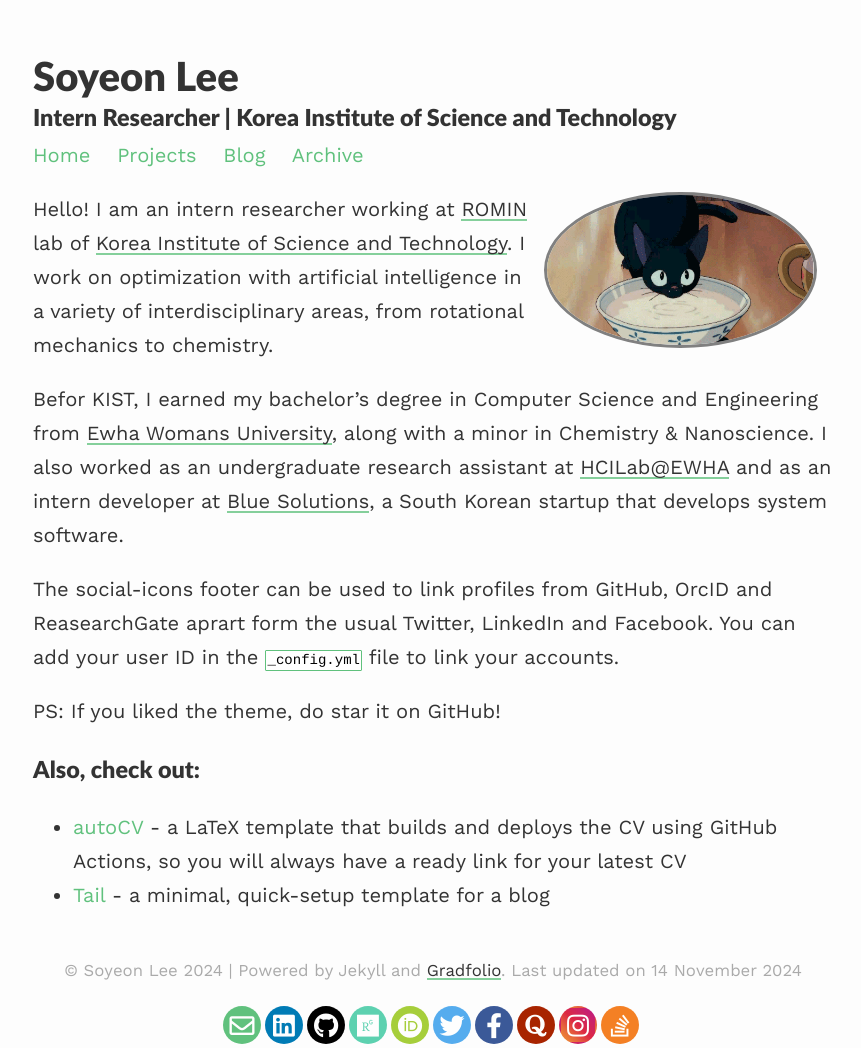
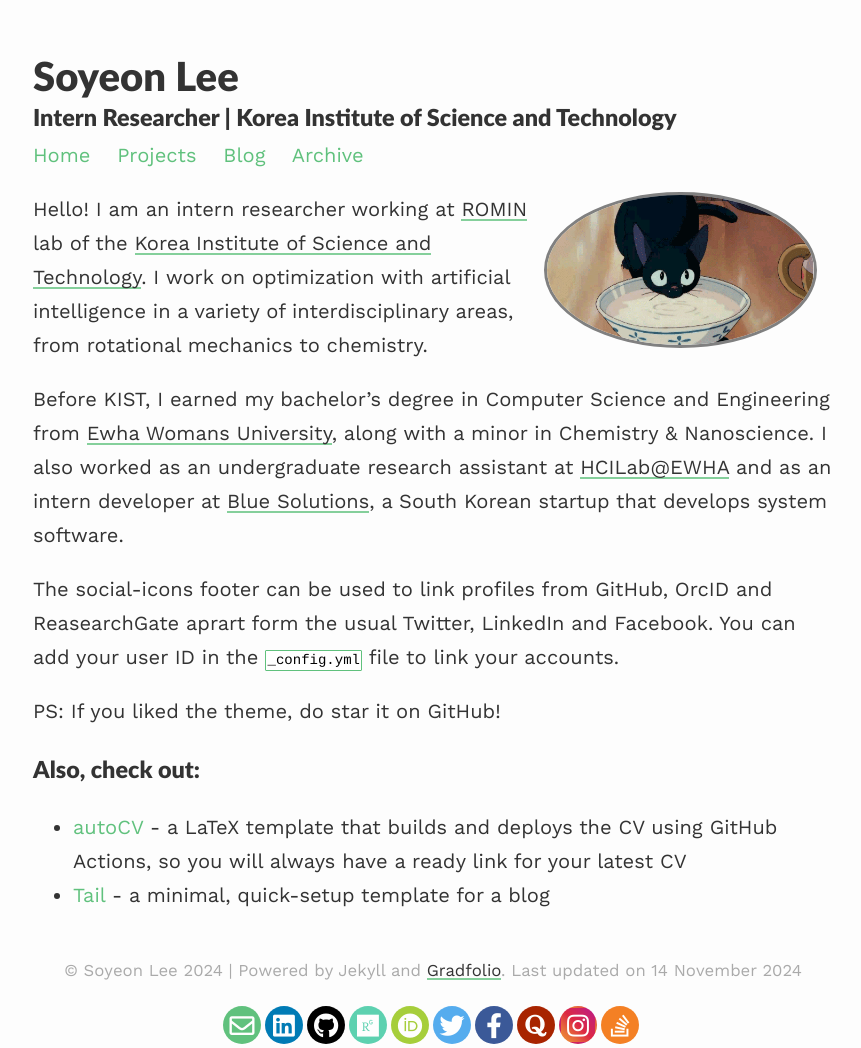
Before and after one commit to soysilver/soysilvery, a Jekyll site: the page built from index.md, in a window 1280 px wide. Shown: the whole page, without its empty margins (207-1068 px from the left). Built offline with Jekyll 4.4.1, drawn with Linux system fonts in a browser that asks for light colours; nearby versions of some CDN libraries.

Commit message:
Update index.md

```diff
--- a/index.md
+++ b/index.md
@@ -7,9 +7,9 @@
 published: true
 ---
 
-Hello! I am an intern researcher working at [ROMIN](https://romin.re.kr/){:target="_blank"} lab of [Korea Institute of Science and Technology](https://www.kist.re.kr/eng/index.do){:target="_blank"}. I work on optimization with artificial intelligence in a variety of interdisciplinary areas, from rotational mechanics to chemistry.
+Hello! I am an intern researcher working at [ROMIN](https://romin.re.kr/){:target="_blank"} lab of the [Korea Institute of Science and Technology](https://www.kist.re.kr/eng/index.do){:target="_blank"}. I work on optimization with artificial intelligence in a variety of interdisciplinary areas, from rotational mechanics to chemistry.
 
-Befor KIST, I earned my bachelor's degree in Computer Science and Engineering from [Ewha Womans University](https://www.ewha.ac.kr/ewhaen/index.do){:target="_blank"}, along with a minor in Chemistry & Nanoscience. I also worked as an undergraduate research assistant at [HCILab@EWHA](https://hcil-ewha.github.io/homepage/){:target="_blank"} and as an intern developer at [Blue Solutions](http://www.bluechain.kr/main#){:target="_blank"}, a South Korean startup that develops system software.
+Before KIST, I earned my bachelor's degree in Computer Science and Engineering from [Ewha Womans University](https://www.ewha.ac.kr/ewhaen/index.do){:target="_blank"}, along with a minor in Chemistry & Nanoscience. I also worked as an undergraduate research assistant at [HCILab@EWHA](https://hcil-ewha.github.io/homepage/){:target="_blank"} and as an intern developer at [Blue Solutions](http://www.bluechain.kr/main#){:target="_blank"}, a South Korean startup that develops system software.
 
 The social-icons footer can be used to link profiles from GitHub, OrcID and ReasearchGate aprart form the usual Twitter, LinkedIn and Facebook. You can add your user ID in the `_config.yml` file to link your accounts.
 
```
